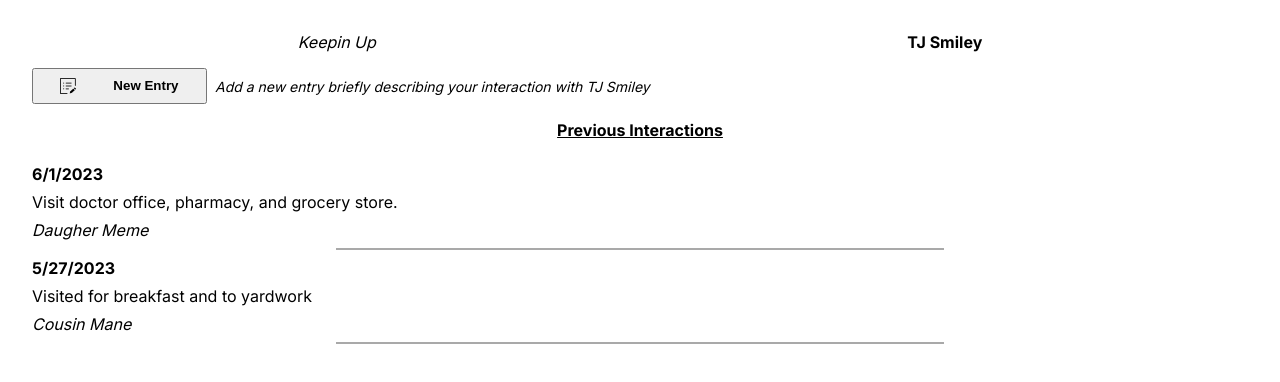
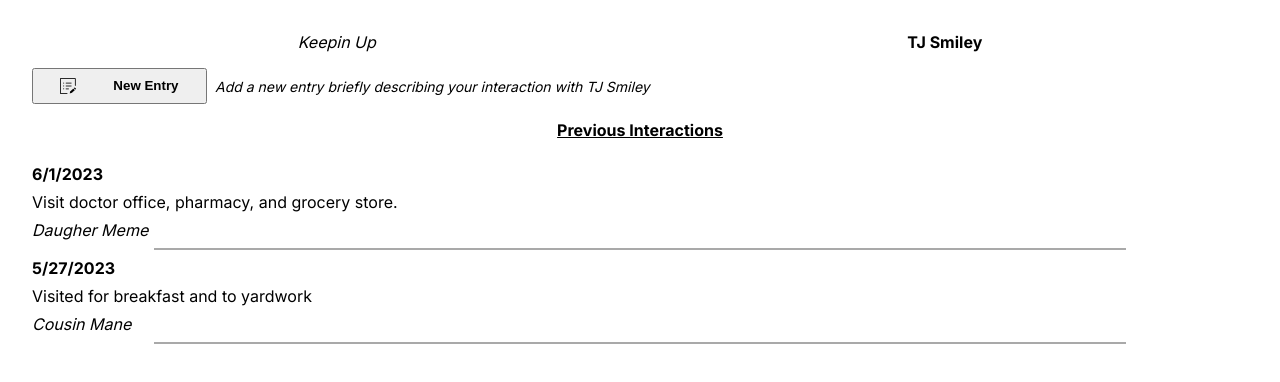
Before and after one commit to jcsmileyjr/elder, a Next.js app: page / in a window 1280 px wide. Shown: the top 382 px of the page. Built offline with nearby package versions, Linux system fonts and the light colour scheme.

Commit message:
Styling to increase border between content entries

```diff
--- a/src/app/page.module.css
+++ b/src/app/page.module.css
@@ -97,3 +97,9 @@
 .writerName {
   font-style: italic;
 }
+
+@media screen and (min-width: 600px) {
+  .interactions h1 {
+    width: 80%;
+  }
+}
```
